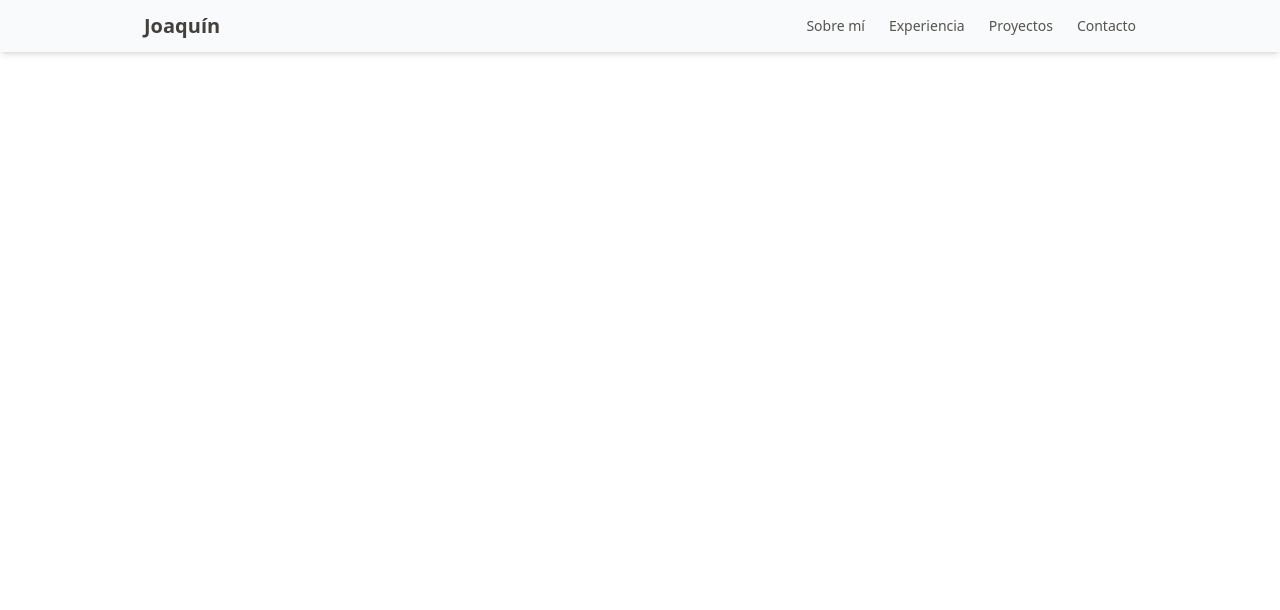
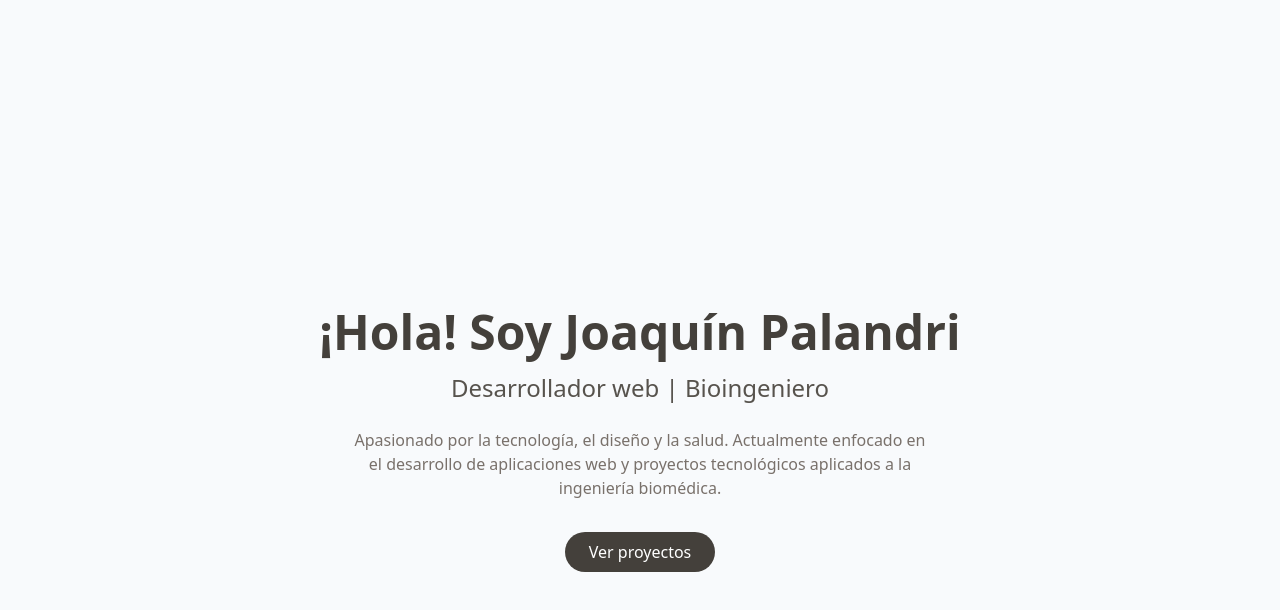
Before and after one commit to JoaquinPalandri/portfolio-joaquin, a React (Vite) app: page / in a window 1280 px wide. Shown: the top 610 px of the page. Built offline with nearby package versions, Linux system fonts and the light colour scheme.

Commit message:
Create a new component called Hero.tsx. The Hero component provides a visual first impression about me.

```diff
--- a/src/App.jsx
+++ b/src/App.jsx
@@ -1,9 +1,11 @@
 
 import React from 'react'
 import Navbar from './components/NavBar'
+import Hero from './components/Hero'
 function App() {
   return (
-    <Navbar />
+    <Navbar />,
+    <Hero />
   )
 }
 
--- /dev/null
+++ b/src/components/Hero.tsx
@@ -0,0 +1,23 @@
+import React from 'react';
+
+export default function Hero() {
+    return (
+      <section className="h-screen flex flex-col justify-center items-center bg-slate-50 text-center px-4 pt-20">
+        <h1 className="text-4xl md:text-5xl font-bold text-stone-700 mb-4">
+          ¡Hola! Soy Joaquín Palandri
+        </h1>
+        <h2 className="text-xl md:text-2xl text-stone-600 mb-6">
+          Desarrollador web | Bioingeniero
+        </h2>
+        <p className="text-stone-500 max-w-xl mb-8">
+          Apasionado por la tecnología, el diseño y la salud. Actualmente enfocado en el desarrollo de aplicaciones web y proyectos tecnológicos aplicados a la ingeniería biomédica.
+        </p>
+        <a
+          href="#projects"
+          className="bg-stone-700 text-white px-6 py-2 rounded-full hover:bg-stone-800 transition"
+        >
+          Ver proyectos
+        </a>
+      </section>
+    );
+  }
```
